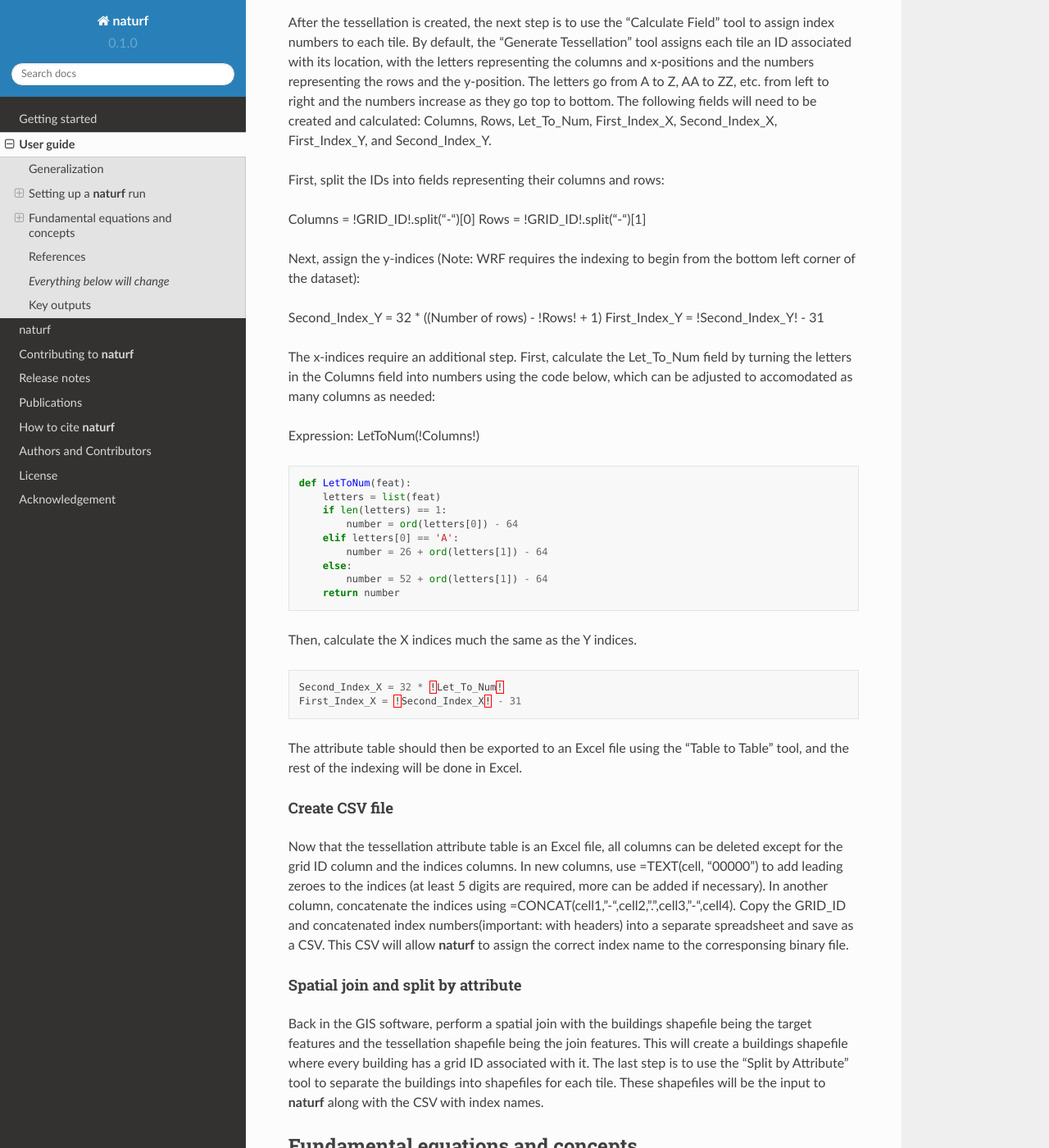
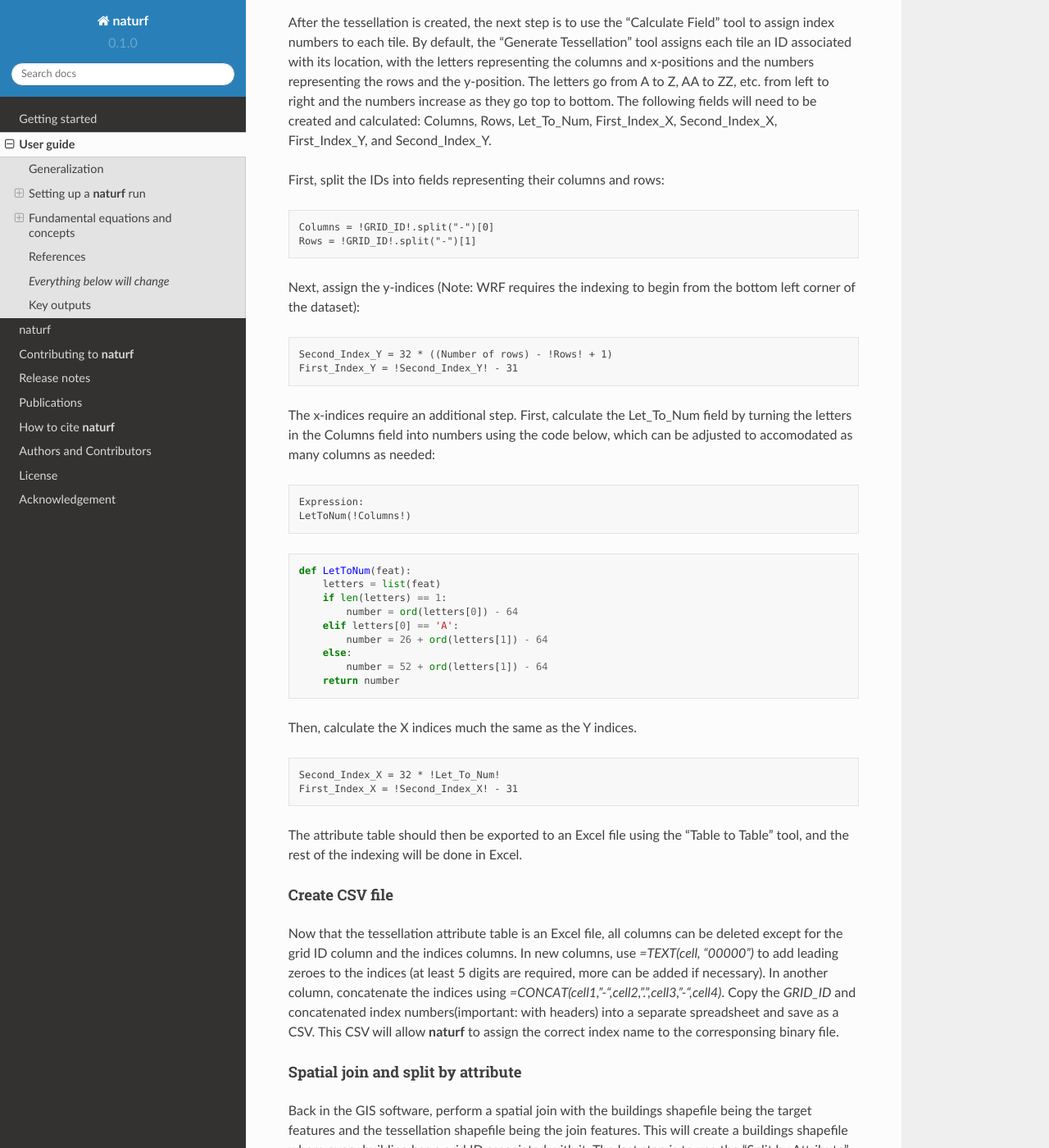
Before and after one commit to IMMM-SFA/naturf, a Sphinx documentation site: the page built from docs/source/user_guide.rst, in a window 1280 px wide and 1400 px high, scrolled down 1074 px. Shown: the whole window at 82% size. Built offline with Sphinx 7.4.7 and the Read the Docs theme 2.0.0, drawn with Linux system fonts in a browser that asks for light colours; formulas are drawn with MathJax 3.

Commit message:
render equations

```diff
--- a/docs/source/user_guide.rst
+++ b/docs/source/user_guide.rst
@@ -38,20 +38,26 @@ After the tessellation is created, the next step is to use the "Calculate Field"
 
 First, split the IDs into fields representing their columns and rows:
 
-Columns = !GRID_ID!.split("-")[0]
-Rows = !GRID_ID!.split("-")[1]
+.. code-block::
+
+  Columns = !GRID_ID!.split("-")[0]
+  Rows = !GRID_ID!.split("-")[1]
 
 Next, assign the y-indices (Note: WRF requires the indexing to begin from the bottom left corner of the dataset):
 
-Second_Index_Y = 32 * ((Number of rows) - !Rows! + 1)
-First_Index_Y = !Second_Index_Y! - 31
+.. code-block::
+
+  Second_Index_Y = 32 * ((Number of rows) - !Rows! + 1)
+  First_Index_Y = !Second_Index_Y! - 31
 
 The x-indices require an additional step. First, calculate the Let_To_Num field by turning the letters in the Columns field into numbers using the code below, which can be adjusted to accomodated as many columns as needed:
 
-Expression:
-LetToNum(!Columns!)
+.. code-block::
 
-.. code-block:: python
+  Expression:
+  LetToNum(!Columns!)
+
+.. code-block::
 
   def LetToNum(feat):
       letters = list(feat)
@@ -65,7 +71,7 @@ LetToNum(!Columns!)
 
 Then, calculate the X indices much the same as the Y indices.
 
-.. code-block:: python
+.. code-block::
 
   Second_Index_X = 32 * !Let_To_Num!
   First_Index_X = !Second_Index_X! - 31
@@ -75,7 +81,7 @@ The attribute table should then be exported to an Excel file using the "Table to
 Create CSV file
 ^^^^^^^^^^^^^^^
 
-Now that the tessellation attribute table is an Excel file, all columns can be deleted except for the grid ID column and the indices columns. In new columns, use =TEXT(cell, "00000") to add leading zeroes to the indices (at least 5 digits are required, more can be added if necessary). In another column, concatenate the indices using =CONCAT(cell1,"-",cell2,".",cell3,"-",cell4). Copy the GRID_ID and concatenated index numbers(important: with headers) into a separate spreadsheet and save as a CSV. This CSV will allow **naturf** to assign the correct index name to the corresponsing binary file.
+Now that the tessellation attribute table is an Excel file, all columns can be deleted except for the grid ID column and the indices columns. In new columns, use `=TEXT(cell, "00000")` to add leading zeroes to the indices (at least 5 digits are required, more can be added if necessary). In another column, concatenate the indices using `=CONCAT(cell1,"-",cell2,".",cell3,"-",cell4)`. Copy the `GRID_ID` and concatenated index numbers(important: with headers) into a separate spreadsheet and save as a CSV. This CSV will allow **naturf** to assign the correct index name to the corresponsing binary file.
 
 Spatial join and split by attribute
 ^^^^^^^^^^^^^^^^^^^^^^^^^^^^^^^^^^^
```
